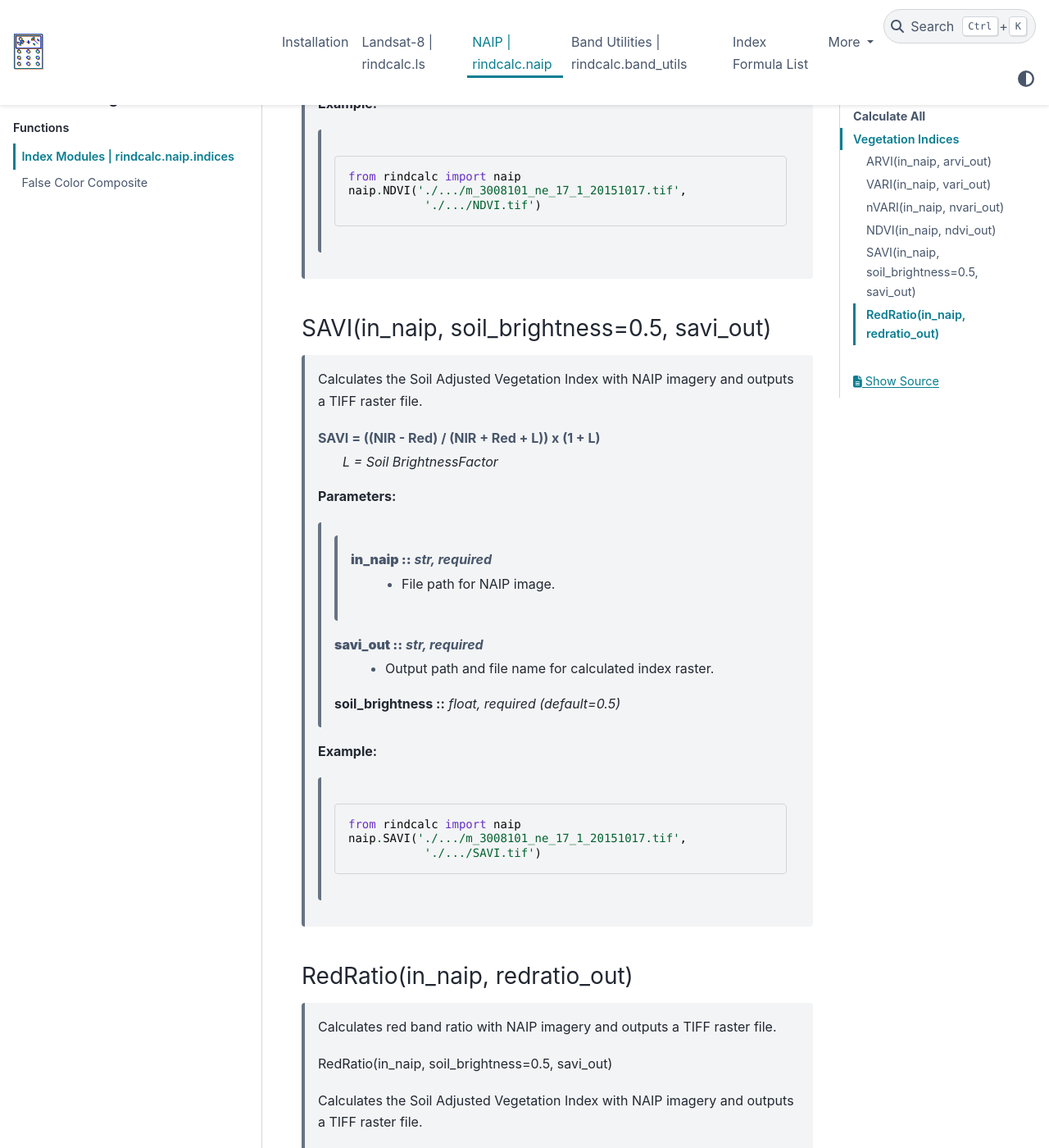
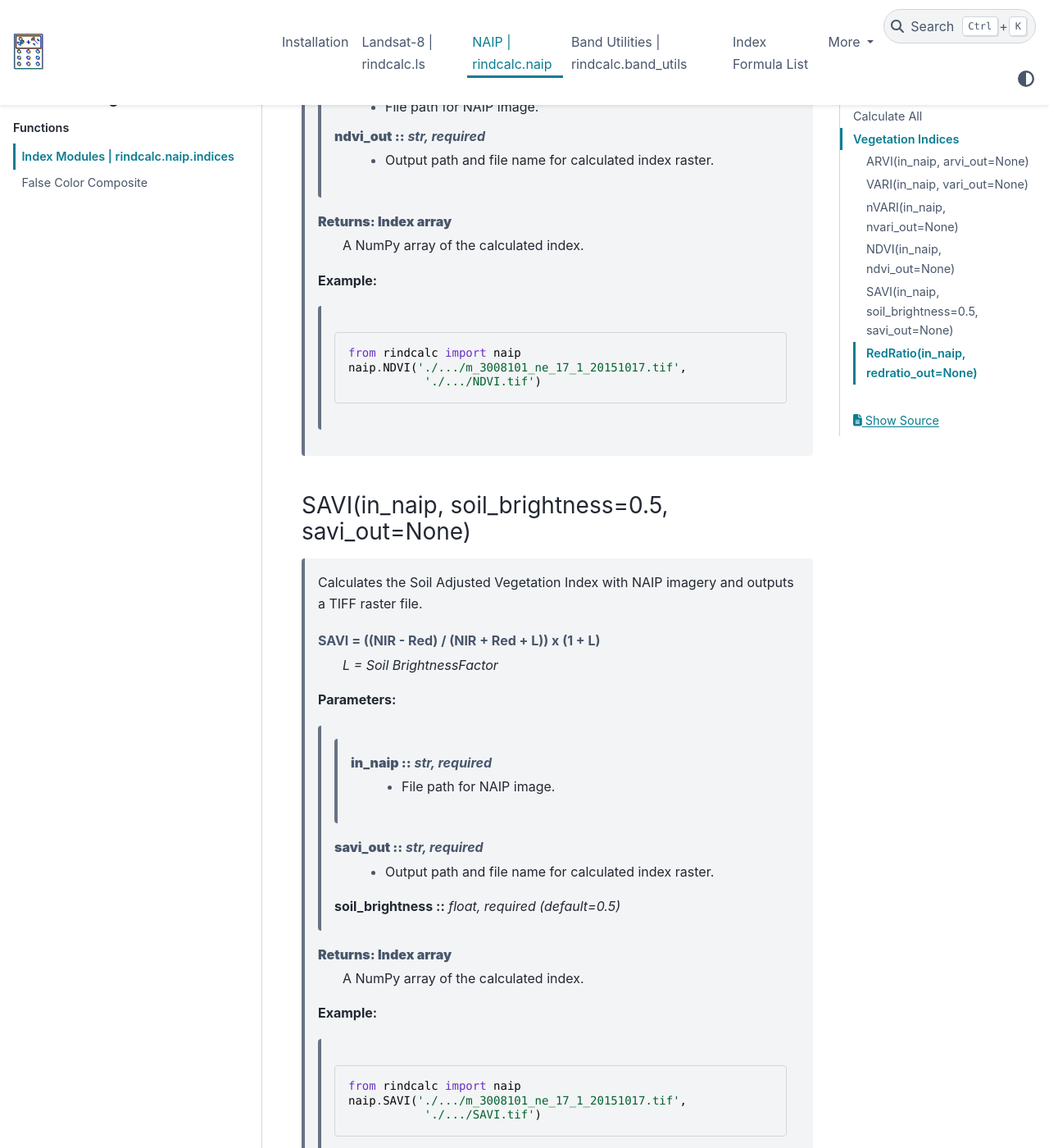
Before and after one commit to ocsmit/rindcalc, a Sphinx documentation site: the page built from docs/source/naip/naip_indices.rst, in a window 1280 px wide and 1400 px high, scrolled down 3611 px. Shown: the whole window at 82% size. Built offline with Sphinx 7.4.7 and the PyData theme 0.15.4, drawn with Linux system fonts in a browser that asks for light colours; some of the changed text lies outside the part shown.

Commit message:
Documentation update WIP

```diff
--- a/docs/source/naip/naip_indices.rst
+++ b/docs/source/naip/naip_indices.rst
@@ -1,7 +1,7 @@
 Index Modules | rindcalc.naip.indices
 =====================================
 
-**Calculate All**
+Calculate All
 ^^^^^^^^^^^^^^^^^
 
 calculate_all(in_naip, our_dir):
@@ -30,7 +30,7 @@ calculate_all(in_naip, our_dir):
 Vegetation Indices
 ^^^^^^^^^^^^^^^^^^
 
-ARVI(in_naip, arvi_out)
+ARVI(in_naip, arvi_out=None)
 --------------------------------------------------------
     Calculates the Atmospherically Resistant Vegetation Index with NAIP Imagery
     and outputs a TIFF raster file.
@@ -45,6 +45,8 @@ ARVI(in_naip, arvi_out)
             **arvi_out ::** *str, required*
                 * Output path and file name for calculated index raster.
 
+    **Returns: Index array**
+                A NumPy array of the calculated index.
 
 
     **Example:**
@@ -55,7 +57,7 @@ ARVI(in_naip, arvi_out)
                naip.ARVI('./.../m_3008101_ne_17_1_20151017.tif',
                           './.../ARVI.tif')
 
-VARI(in_naip, vari_out)
+VARI(in_naip, vari_out=None)
 --------------------------------------------------------
     Calculates the Visual Atmospherically Resistant Index with NAIP Imagery
     and outputs a TIFF raster file.
@@ -70,6 +72,9 @@ VARI(in_naip, vari_out)
             **vari_out ::** *str, required*
                 * Output path and file name for calculated index raster.
 
+    **Returns: Index array**
+                A NumPy array of the calculated index.
+
     **Example:**
 
             .. code-block:: python
@@ -78,7 +83,7 @@ VARI(in_naip, vari_out)
                naip.VARI('./.../m_3008101_ne_17_1_20151017.tif',
                           './.../VARI.tif')
 
-nVARI(in_naip, nvari_out)
+nVARI(in_naip, nvari_out=None)
 --------------------------------------------------------
     Calculates the Visual Atmospherically Resistant Index with NAIP Imagery
     and outputs a TIFF raster file.
@@ -103,7 +108,7 @@ nVARI(in_naip, nvari_out)
                naip.nVARI('./.../m_3008101_ne_17_1_20151017.tif',
                           './.../nVARI.tif')
 
-NDVI(in_naip, ndvi_out)
+NDVI(in_naip, ndvi_out=None)
 --------------------------------------------------------
     Calculates the Normalized Difference Vegetation Index with NAIP imagery
     and outputs a TIFF raster file.
@@ -118,6 +123,9 @@ NDVI(in_naip, ndvi_out)
             **ndvi_out ::** *str, required*
                 * Output path and file name for calculated index raster.
 
+    **Returns: Index array**
+                A NumPy array of the calculated index.
+
     **Example:**
 
             .. code-block:: python
@@ -126,7 +134,7 @@ NDVI(in_naip, ndvi_out)
                naip.NDVI('./.../m_3008101_ne_17_1_20151017.tif',
                           './.../NDVI.tif')
 
-SAVI(in_naip, soil_brightness=0.5, savi_out)
+SAVI(in_naip, soil_brightness=0.5, savi_out=None)
 --------------------------------------------------------
     Calculates the Soil Adjusted Vegetation Index with NAIP imagery
     and outputs a TIFF raster file.
@@ -144,6 +152,9 @@ SAVI(in_naip, soil_brightness=0.5, savi_out)
 
             **soil_brightness ::** *float, required (default=0.5)*
 
+    **Returns: Index array**
+                A NumPy array of the calculated index.
+
     **Example:**
 
             .. code-block:: python
@@ -152,8 +163,8 @@ SAVI(in_naip, soil_brightness=0.5, savi_out)
                naip.SAVI('./.../m_3008101_ne_17_1_20151017.tif',
                           './.../SAVI.tif')
 
-RedRatio(in_naip, redratio_out)
-----------------------------------
+RedRatio(in_naip, redratio_out=None)
+-------------------------------------
 
     Calculates red band ratio with NAIP imagery
     and outputs a TIFF raster file.
@@ -173,6 +184,9 @@ RedRatio(in_naip, redratio_out)
             redratio_out :: str, required
                 * Output path and file name for calculated index raster.
 
+    **Returns: Index array**
+                A NumPy array of the calculated index.
+
     **Example:**
 
             .. code-block:: python
```
